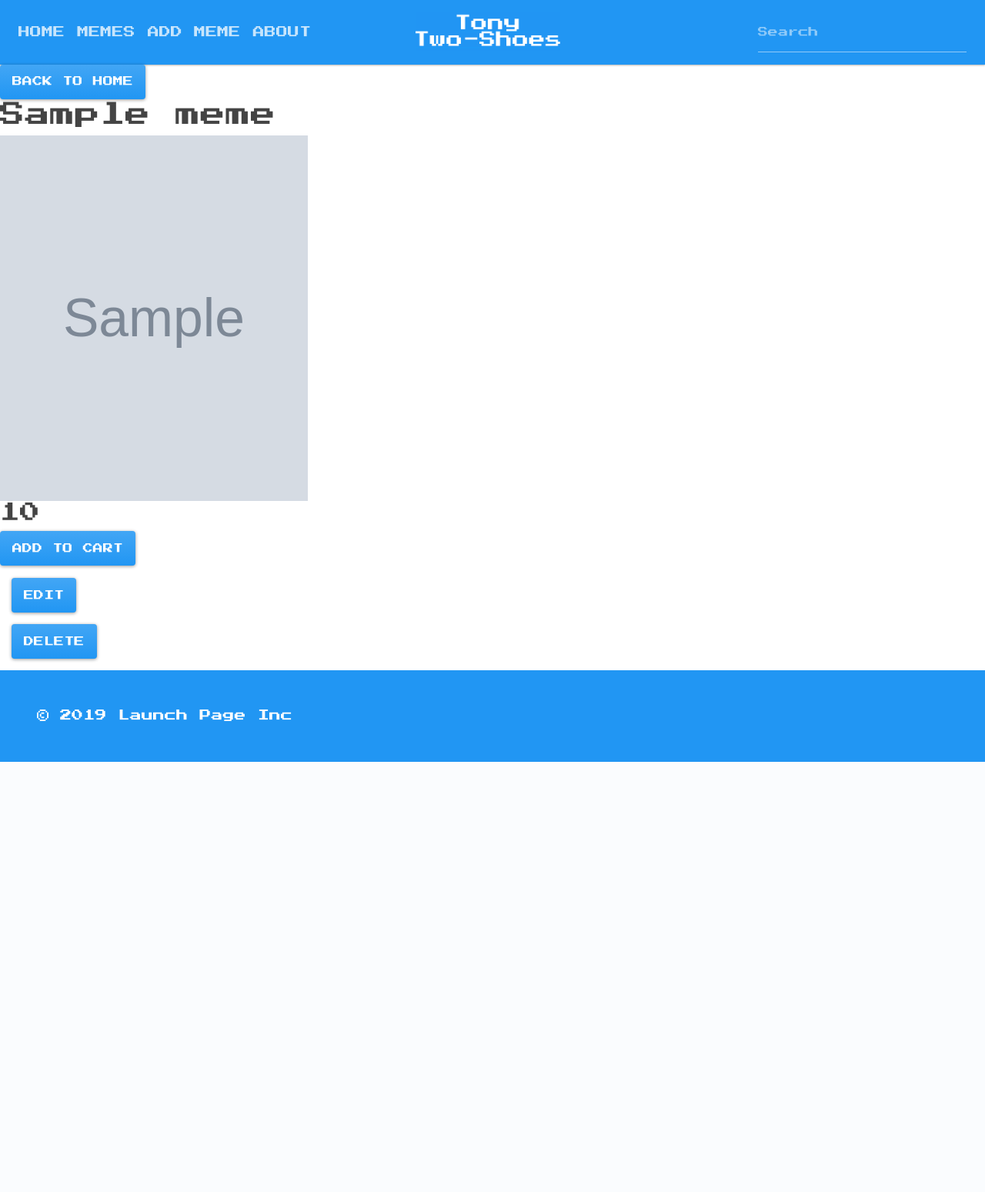
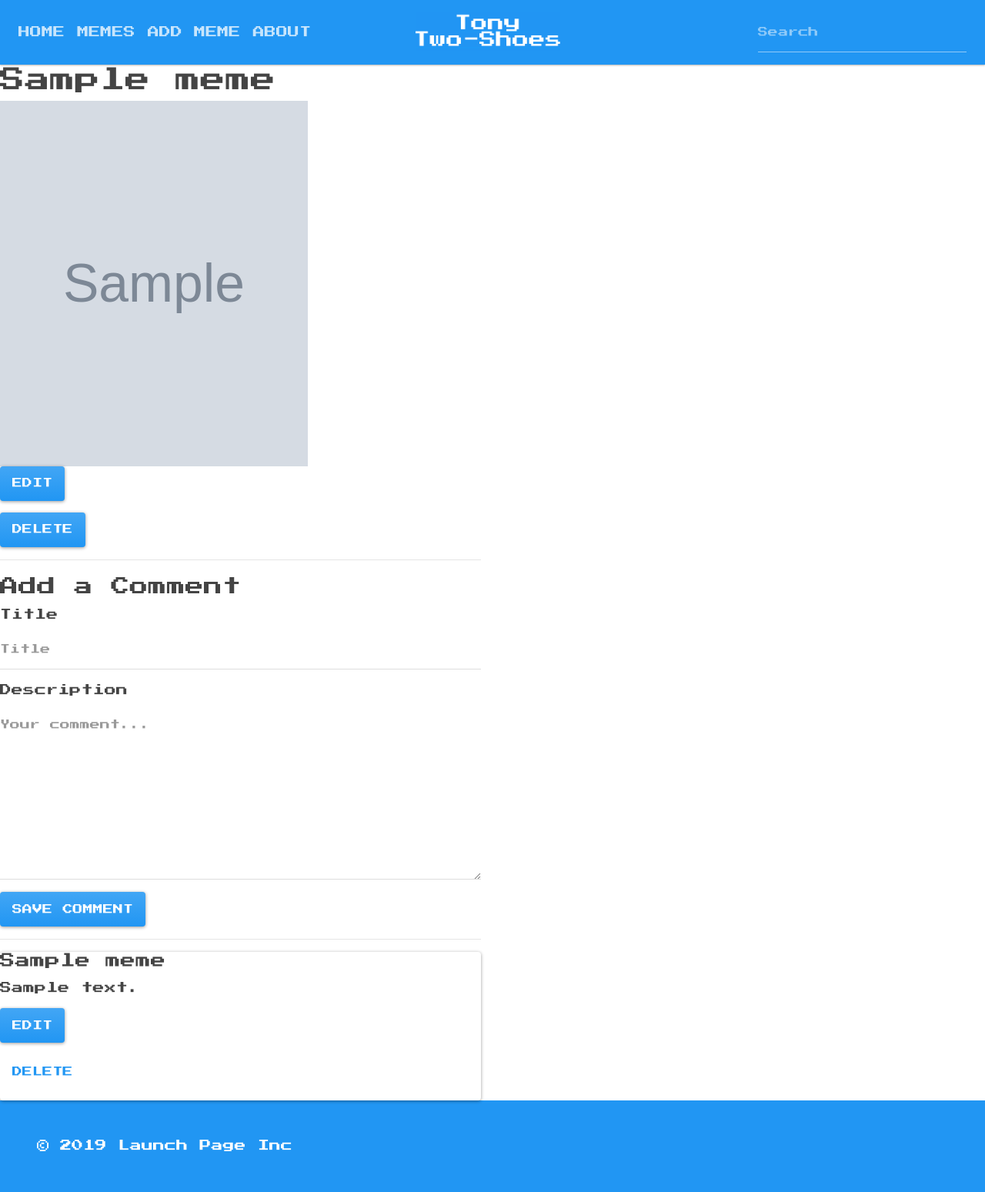
Before and after one commit to markk628/Tony-Two-Shoes, a Flask app: page /memes/5df15e006287c7aa8a64bef9 in a window 1280 px wide. Shown: the whole page at 77% size. Before the commit the page ends 990 px from the top, so only its background shows below. Run offline with Flask 2, Linux system fonts and the light colour scheme; grey boxes marked "Sample" are stand-in pictures; a database or web service that is not in the repository returns one stand-in record (values such as "Sample title").

Commit message:
working on comments

```diff
--- a/app.py
+++ b/app.py
@@ -7,6 +7,7 @@ host = os.environ.get('MONGODB_URI', 'mongodb://localhost:27017/meme')
 client = MongoClient(host=f'{host}?retryWrites=false')
 db = client.get_default_database()
 memes = db.memes
+comments = db.comments
 price = db.price
 memes.drop()
 memes.insert_one({'title': 'Baby Yoda', 'price': '$1098320812', 'img': '/static/images/babyyoda.jpg'})
@@ -49,7 +50,8 @@ def meme_submit():
 @app.route('/memes/<meme_id>')
 def meme_show(meme_id):
     meme = memes.find_one({'_id': ObjectId(meme_id)})
-    return render_template('meme.html', meme=meme)
+    meme_comments = memes.find({'meme_id': ObjectId(meme_id)})
+    return render_template('meme_show.html', meme=meme, comments=meme_comments)
 
 @app.route('/memes/<meme_id>', methods=['POST'])
 def meme_update(meme_id):
@@ -64,14 +66,33 @@ def meme_update(meme_id):
     return redirect(url_for('meme_show', meme_id=meme_id))
 
 @app.route('/memes/<meme_id>/edit')
-def playlists_edit(meme_id):
+def meme_edit(meme_id):
     meme = memes.find_one({'_id': ObjectId(meme_id)})
     return render_template('meme_edit.html', meme=meme, title='Edit Meme')
 
 @app.route('/memes/<meme_id>/delete', methods=['POST'])
-def playlists_delete(meme_id):
+def meme_delete(meme_id):
     memes.delete_one({'_id': ObjectId(meme_id)})
     return redirect(url_for('meme_index'))
 
+########## COMMENT ROUTES ##########
+
+@app.route('/memes/comments', methods=['POST'])
+def comments_new():
+    comment = {
+        'title': request.form.get('title'),
+        'content': request.form.get('content'),
+        'meme_id': ObjectId(request.form.get('meme_id'))
+    }
+    print(comment)
+    comment_id = comments.insert_one(comment).inserted_id
+    return redirect(url_for('meme_show', meme_id=request.form.get('meme_id')))
+
+@app.route('/memes/comments/<comment_id>', methods=['POST'])
+def comments_delete(comment_id):
+    comment = comments.find_one({'_id': ObjectId(comment_id)})
+    comments.delete_one({'_id': ObjectId(comment_id)})
+    return redirect(url_for('meme_show', comment_id=comment.get('meme_id')))
+
 if __name__ == "__main__":
     app.run(debug=True, host='0.0.0.0', port=os.environ.get('PORT', 5000))
--- a/templates/meme_edit.html
+++ b/templates/meme_edit.html
@@ -6,7 +6,6 @@
         <form method='POST' action='/memes/{{meme._id}}'>
             <input type='hidden' name='_method' value='PUT'/>
             {% include 'partials/meme_form.html' %}
-            <!-- BUTTON -->
             <div class='form-group'>
                 <button class='btn btn-primary' type='submit'>Save meme</button>
             </div>
--- a/templates/meme_index.html
+++ b/templates/meme_index.html
@@ -23,7 +23,7 @@
                     <a href="/memes/5df15e006287c7aa8a64befb">
                         <img src="/static/images/dog.jpg" class="img-fluid rounded">
                     </a>
-                <h3>$1239010210</h3>
+                    <h3>$1239010210</h3>
                 </div>
             </div>
             <br>
--- a/templates/meme_show.html
+++ b/templates/meme_show.html
@@ -4,11 +4,13 @@
 <head>
         <title>{{meme.title}}</title>
 </head>
+<body>
     <div class='row'>
         <div class='col-sm-6 col-sm-offset-3'>
             <h1>{{ meme.title }}</h1>
-        <img width="420" height="315" src="{{ meme.img }}">
-
+            <div class="img">
+                <img src="{{meme.img}}">
+            </div>
             <p><a href='/memes/{{ meme._id }}/edit'>
                 <button type="button" class="btn btn-primary">Edit</button>
             </a></p>
@@ -18,6 +20,11 @@
             </form></p>
             <hr>
             {% include 'partials/comment_form.html' %}
+            <hr>
+            {% for comment in comments %}
+                {% include 'partials/comment.html' %}
+            {% endfor %}
         </div>
     </div>
+</body>
 {% endblock %}
--- /dev/null
+++ b/templates/partials/comment.html
@@ -0,0 +1,12 @@
+<div class='card'>
+    <div class='card-block'>
+        <h4 class='card-title'>{{ comment.title }}</h4>
+        <p class='card-text'>{{ comment.content }}</p>
+        <p><a href='/memes/comments/{{ comment._id }}/edit'>
+            <button type="button" class="btn btn-primary">Edit</button>
+        </a></p>
+        <p><form method='POST' action='/memes/comments/{{ comment._id }}'>
+            <button class='btn btn-link' type='submit'>Delete</button>
+        </form></p>
+    </div>
+</div>
--- a/templates/partials/comment_form.html
+++ b/templates/partials/comment_form.html
@@ -1,4 +1,5 @@
-<form>
+<form action='/memes/comments' method='POST'>
+    <input type='hidden' value='{{ meme._id }}' name='meme_id'/>
     <fieldset>
         <legend>Add a Comment</legend>
         <!-- TITLE -->
```
Lines whose indentation alone changed are shown as unchanged.
